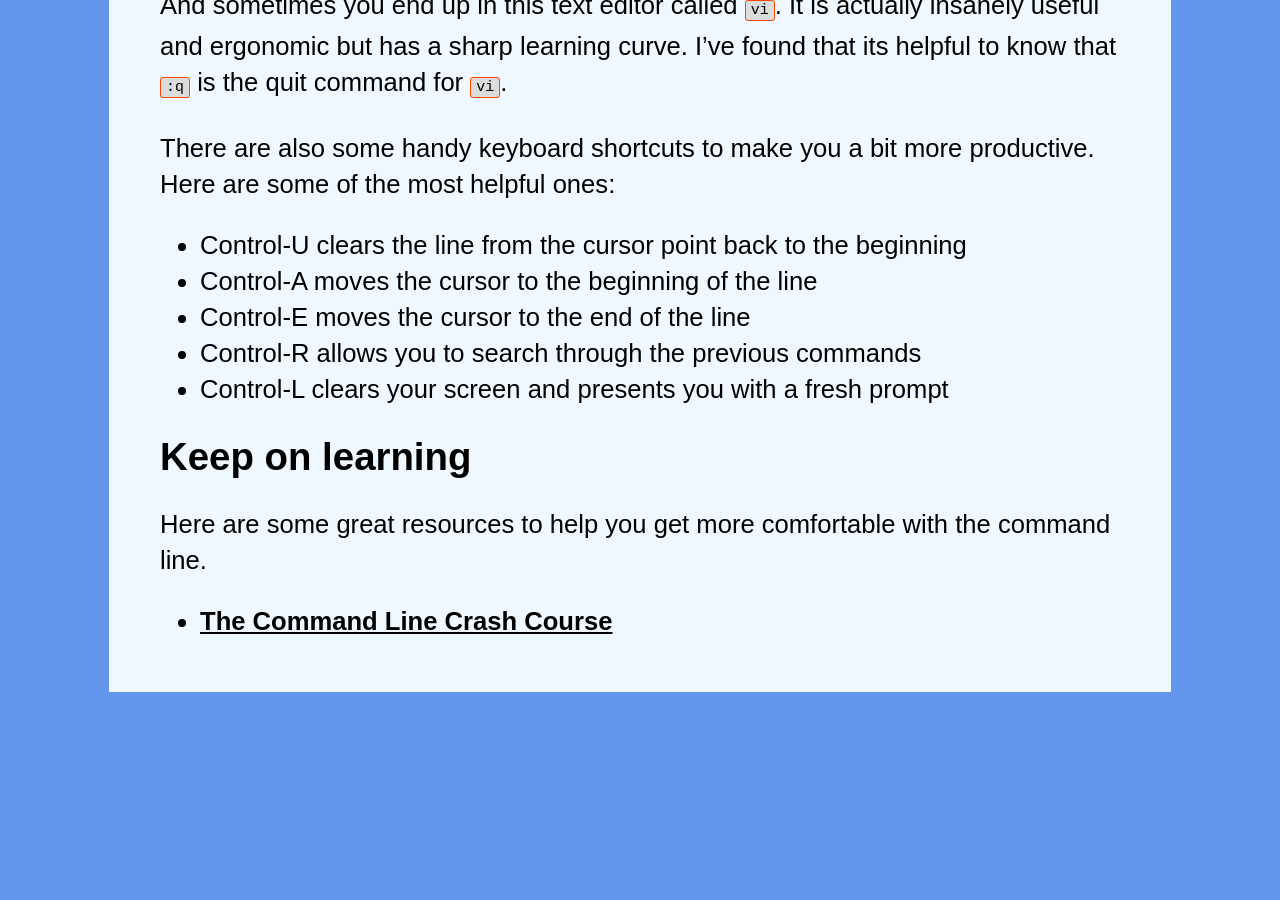
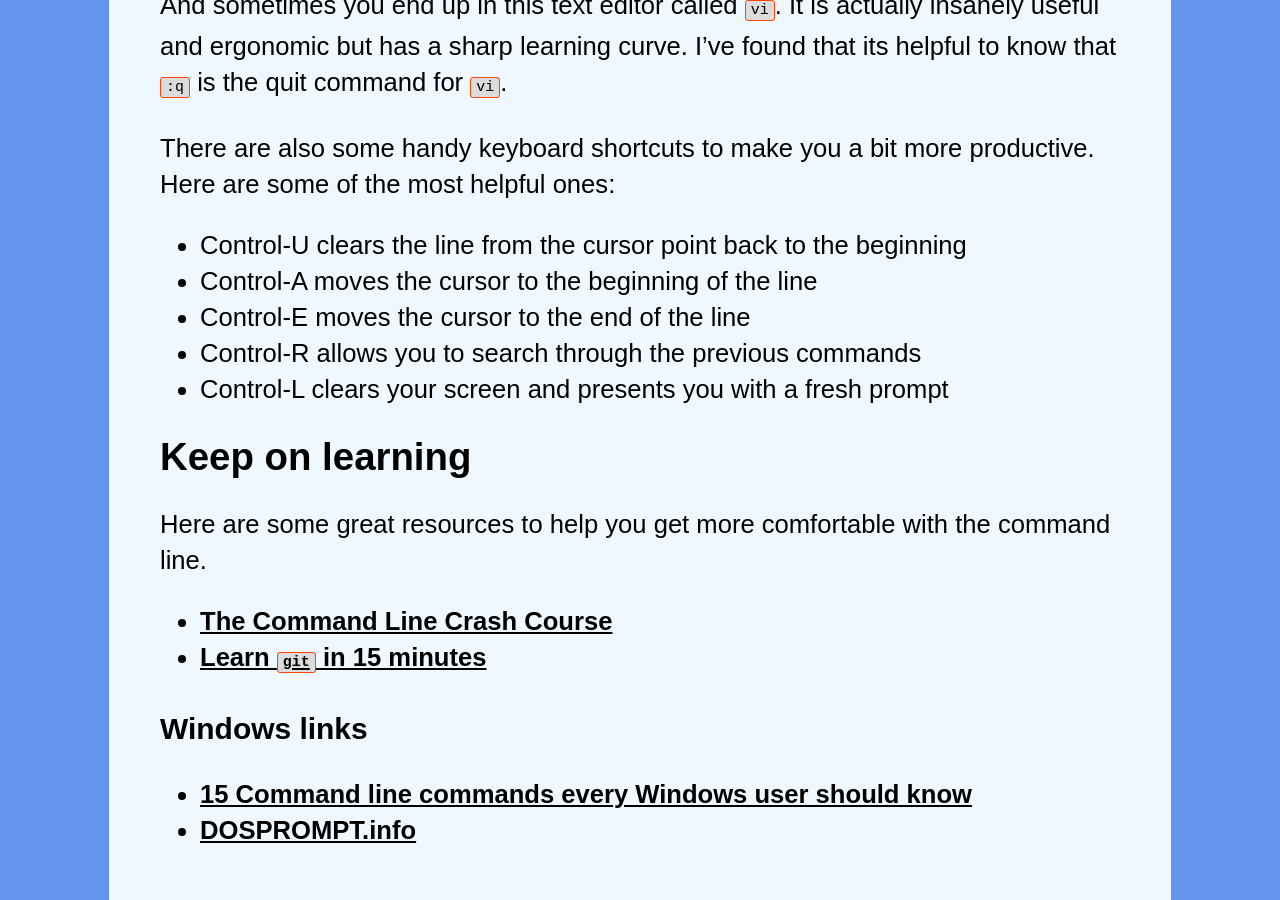
Before and after one commit to jeremiak/metro-cli-class, a Jekyll site: the page built from index.md, in a window 1280 px wide and 900 px high, scrolled down 12787 px. Built offline with Jekyll 4.4.1, drawn with Linux system fonts in a browser that asks for light colours; before the commit the page ends 13479 px from its top, so only the background shows below that.

Commit message:
More links

```diff
--- a/index.md
+++ b/index.md
@@ -237,3 +237,9 @@ There are also some handy keyboard shortcuts to make you a bit more productive.
 Here are some great resources to help you get more comfortable with the command line.
 
 - [The Command Line Crash Course](http://cli.learncodethehardway.org/book/)
+- [Learn `git` in 15 minutes](https://try.github.io/levels/1/challenges/1)
+
+### Windows links
+
+- [15 Command line commands every Windows user should know](http://www.makeuseof.com/tag/15-cmd-commands-every-windows-user-know/)
+- [DOSPROMPT.info](http://dosprompt.info/)
```
